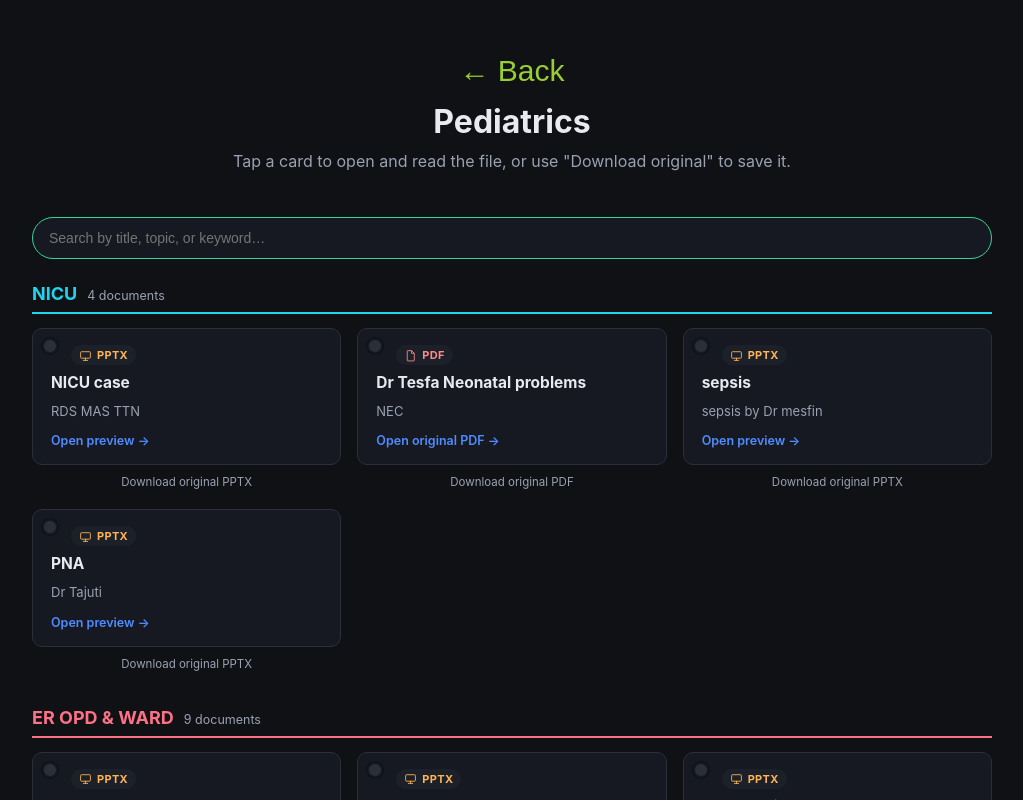
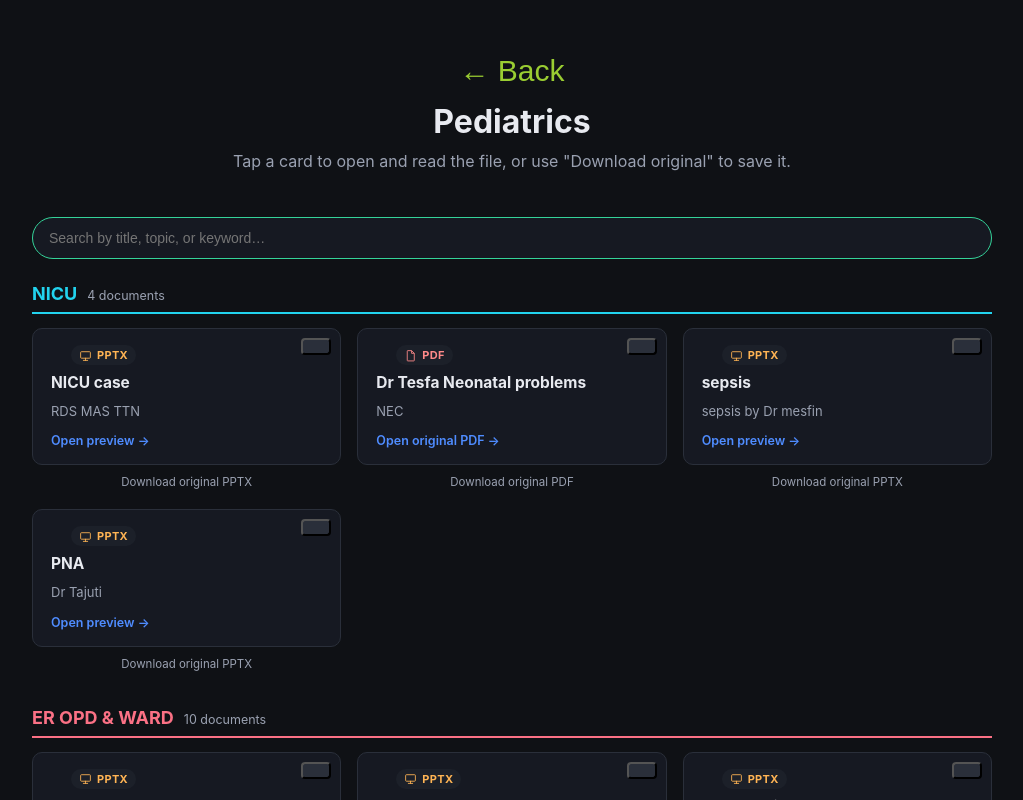
Before and after one commit to abuseaad/medical-document-library, a React (Vite) app in the folder project/: page / in a window 1280 px wide. Both pictures are taken after a click on the button "Pediatrics". Shown: the top 800 px of the page, without its empty margins (128-1151 px from the left). Built offline with nearby package versions, Linux system fonts and the light colour scheme.

Commit message:
style(document-cards): reposition status dot inside card corner to fix hover clipping and added acquired-heart-disease-anemia files

```diff
--- a/project/public/data/documents.json
+++ b/project/public/data/documents.json
@@ -150,5 +150,16 @@
     "fileType": "pptx",
     "dateAdded": "2026-09-13",
     "previewPath": "documents/dka/DKA management seminar C-II.pdf"
+  },
+  {
+    "id": "acquired-heart-disease-anemia",
+    "fileName": "13 Acquired heart diseases August 2024.pptx",
+    "title": "Acquired heart disease & Anemia",
+    "description": "Dr Solomon",
+    "category": "ER OPD & WARD",
+    "filePath": "documents/acquired-heart-disease-anemia/13 Acquired heart diseases August 2024.pptx",
+    "fileType": "pptx",
+    "dateAdded": "2026-09-13",
+    "previewPath": "documents/acquired-heart-disease-anemia/13 Acquired heart diseases August 2024.pdf"
   }
 ]
--- a/project/src/styles/library.css
+++ b/project/src/styles/library.css
@@ -169,17 +169,12 @@ body {
 .doc-status-dot {
   position: absolute;
   top: 10px;
-  left: 10px;
-  width: 16px;
-  height: 16px;
-  border-radius: 50%;
-  border: 2px solid var(--lib-panel);
-  background: var(--lib-border);
-  cursor: pointer;
+  right: 10px;
+  left: auto;
+  width:30px;
+  height: 17px;
+  border-radius: 4px;
   z-index: 5;
-  padding: 0;
-  box-shadow: 0 0 0 1px rgba(0, 0, 0, 0.4);
-  transition: transform 0.1s ease, background 0.15s ease;
 }
 .doc-status-dot:hover { transform: scale(1.2); }
 .doc-status-dot.doc-status-none { background: var(--lib-border); }
```
Also changed, not shown: 2 other files (tests, documents, lock files or other folders).
